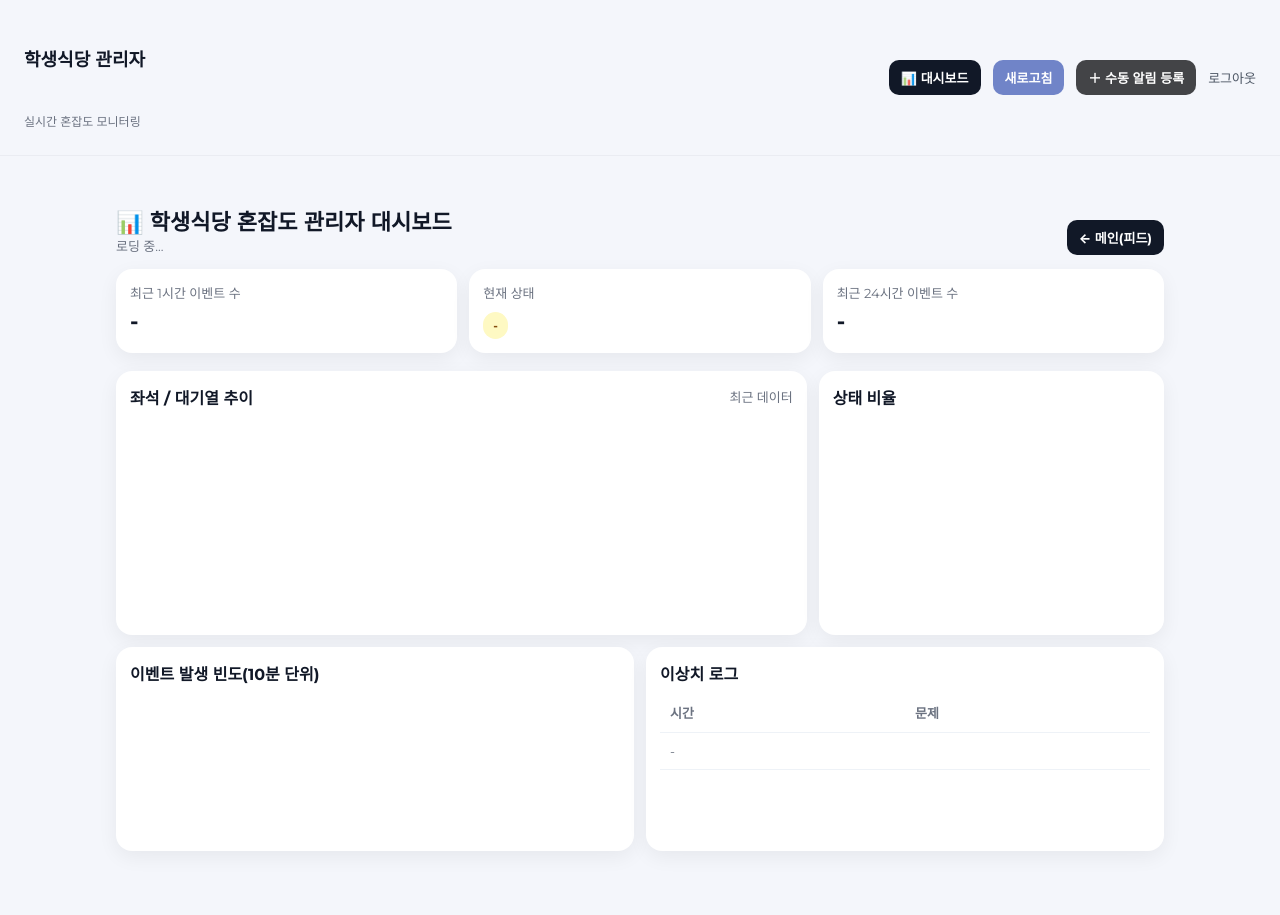
After one commit to soyeon-kk/my-first-blog, a Django app: template blog/templates/blog/admin_dashboard.html in a window 1280 px wide. The commit adds this page. Run offline with Django 5.2, Linux system fonts and the light colour scheme; the template is opened without the code that fills it, so the values that code supplies are empty; a map, chart or similar area stays blank.

Commit message:
feat: add dashboard

```diff
--- /dev/null
+++ b/blog/templates/blog/admin_dashboard.html
@@ -0,0 +1,194 @@
+{% extends 'blog/base.html' %}
+{% load static %}
+
+{% block content %}
+<div class="wrap">
+
+  <div class="topbar">
+    <div class="left">
+      <h1 class="page-title">📊 학생식당 혼잡도 관리자 대시보드</h1>
+      <div class="muted" id="sub">로딩 중...</div>
+    </div>
+
+    <div class="right">
+      <a href="{% url 'post_list' %}" class="btn dark">← 메인(피드)</a>
+    </div>
+  </div>
+
+  <div class="grid">
+    <div class="card">
+      <div class="muted">최근 1시간 이벤트 수</div>
+      <div class="kpi" id="kpi1">-</div>
+    </div>
+
+    <div class="card">
+      <div class="muted">현재 상태</div>
+      <div style="margin-top:10px;">
+        <span class="badge b-mid" id="statusBadge">-</span>
+      </div>
+    </div>
+
+    <div class="card">
+      <div class="muted">최근 24시간 이벤트 수</div>
+      <div class="kpi" id="kpi3">-</div>
+    </div>
+  </div>
+
+  <div class="charts">
+    <div class="card">
+      <div class="card-head">
+        <div class="card-title">좌석 / 대기열 추이</div>
+        <div class="muted">최근 데이터</div>
+      </div>
+      <canvas id="lineChart" height="120"></canvas>
+    </div>
+
+    <div class="card">
+      <div class="card-title" style="margin-bottom:8px;">상태 비율</div>
+      <canvas id="donutChart" height="200"></canvas>
+    </div>
+  </div>
+
+  <div class="charts2">
+    <div class="card">
+      <div class="card-title" style="margin-bottom:8px;">이벤트 발생 빈도(10분 단위)</div>
+      <canvas id="barChart" height="140"></canvas>
+    </div>
+
+    <div class="card">
+      <div class="card-title" style="margin-bottom:8px;">이상치 로그</div>
+      <table class="tbl">
+        <thead>
+          <tr><th>시간</th><th>문제</th></tr>
+        </thead>
+        <tbody id="anomalyBody">
+          <tr><td colspan="2" class="muted">-</td></tr>
+        </tbody>
+      </table>
+    </div>
+  </div>
+
+</div>
+
+<script src="https://cdn.jsdelivr.net/npm/chart.js"></script>
+<script>
+  let lineChart, barChart, donutChart;
+
+  function setStatusBadge(st) {
+    const el = document.getElementById("statusBadge");
+    if (!st) { el.textContent = "-"; el.className = "badge b-mid"; return; }
+    if (st.includes("혼잡")) { el.textContent = "😵 혼잡"; el.className = "badge b-bad"; return; }
+    if (st.includes("보통")) { el.textContent = "🙂 보통"; el.className = "badge b-mid"; return; }
+    el.textContent = "😊 여유"; el.className = "badge b-ok";
+  }
+
+  async function loadDashboard() {
+    const res = await fetch("{% url 'admin_dashboard_data' %}");
+    const data = await res.json();
+
+    document.getElementById("sub").textContent =
+      data.latest_at ? `마지막 업데이트: ${data.latest_at}` : "데이터 없음";
+
+    document.getElementById("kpi1").textContent = data.summary?.events_1h ?? "-";
+    document.getElementById("kpi3").textContent = data.summary?.events_24h ?? "-";
+    setStatusBadge(data.latest_status);
+
+    // Line
+    const L = data.charts?.line?.labels ?? [];
+    const remain = data.charts?.line?.remain ?? [];
+    const queue = data.charts?.line?.queue ?? [];
+
+    if (lineChart) lineChart.destroy();
+    lineChart = new Chart(document.getElementById("lineChart"), {
+      type: "line",
+      data: {
+        labels: L,
+        datasets: [
+          { label: "남은좌석", data: remain, tension: 0.25 },
+          { label: "대기열", data: queue, tension: 0.25 },
+        ],
+      },
+      options: {
+        responsive: true,
+        plugins: { legend: { display: true } },
+        scales: { y: { beginAtZero: true } }
+      }
+    });
+
+    // Bar
+    const BL = data.charts?.events?.labels ?? [];
+    const BV = data.charts?.events?.values ?? [];
+
+    if (barChart) barChart.destroy();
+    barChart = new Chart(document.getElementById("barChart"), {
+      type: "bar",
+      data: { labels: BL, datasets: [{ label: "이벤트 수", data: BV }] },
+      options: { responsive: true, plugins: { legend: { display: false } } }
+    });
+
+    // Donut
+    const sc = data.charts?.status ?? {};
+    const d1 = sc["여유"] || 0;
+    const d2 = sc["보통"] || 0;
+    const d3 = sc["혼잡"] || 0;
+
+    if (donutChart) donutChart.destroy();
+    donutChart = new Chart(document.getElementById("donutChart"), {
+      type: "doughnut",
+      data: {
+        labels: ["여유", "보통", "혼잡"],
+        datasets: [{ data: [d1, d2, d3] }]
+      },
+      options: { responsive: true }
+    });
+
+    // anomalies
+    const body = document.getElementById("anomalyBody");
+    body.innerHTML = "";
+    const rows = data.anomalies || [];
+    if (rows.length === 0) {
+      body.innerHTML = `<tr><td colspan="2" class="muted">이상치 없음</td></tr>`;
+    } else {
+      for (const r of rows.slice().reverse()) {
+        const tr = document.createElement("tr");
+        tr.innerHTML = `<td>${r.time}</td><td>${r.issue}</td>`;
+        body.appendChild(tr);
+      }
+    }
+  }
+
+  loadDashboard();
+  setInterval(loadDashboard, 10000);
+</script>
+
+<style>
+  .wrap { max-width: 1100px; margin: 24px auto; padding: 0 16px; }
+
+  .topbar { display:flex; justify-content:space-between; align-items:flex-end; gap:12px; margin-bottom: 14px; }
+  .page-title { margin:0; font-size: 22px; }
+  .muted { color:#6B7280; font-size: 13px; }
+
+  .grid { display:grid; grid-template-columns: repeat(3, 1fr); gap:12px; margin: 12px 0 18px; }
+  .charts { display:grid; grid-template-columns: 2fr 1fr; gap:12px; }
+  .charts2 { display:grid; grid-template-columns: 1fr 1fr; gap:12px; margin-top:12px; }
+
+  .card { background:#fff; border-radius:16px; padding:14px; box-shadow: 0 6px 20px rgba(0,0,0,.06); }
+  .card-head { display:flex; justify-content:space-between; align-items:center; }
+  .card-title { font-weight:700; }
+
+  .kpi { font-size: 22px; font-weight: 800; margin-top:6px; }
+
+  .badge { display:inline-block; padding:6px 10px; border-radius:999px; font-weight:800; font-size:12px; }
+  .b-ok{ background:#DCFCE7; color:#166534; }
+  .b-mid{ background:#FEF9C3; color:#854D0E; }
+  .b-bad{ background:#FEE2E2; color:#991B1B; }
+
+  .btn { display:inline-block; padding:8px 12px; border-radius:10px; text-decoration:none; font-weight:800; font-size:13px; }
+  .btn.dark { background:#111827; color:white; }
+  .btn.danger { background:#EF4444; color:white; }
+
+  .tbl { width:100%; border-collapse:collapse; font-size:13px; }
+  .tbl th, .tbl td { text-align:left; padding:10px; border-bottom:1px solid #EEF2F7; }
+  .tbl th { color:#6B7280; font-weight:700; }
+</style>
+{% endblock %}
--- a/blog/templates/blog/base.html
+++ b/blog/templates/blog/base.html
@@ -5,24 +5,24 @@
   <meta name="viewport" content="width=device-width,initial-scale=1" />
   <title>학생식당 관리자 · 실시간 혼잡도</title>
   {% load static %}
-  <!-- 폰트 -->
   <link href="https://fonts.googleapis.com/css2?family=Montserrat:wght@400;600;700&display=swap" rel="stylesheet">
-  <!-- 캐시 무효용 버전 파라미터 -->
-  <link rel="stylesheet" href="{% static 'css/blog.css' %}?v=20251218-2">
+  <link rel="stylesheet" href="{% static 'css/blog.css' %}?v=20251219-1">
 </head>
+
 <body class="admin-body">
   <header class="page-header admin-appbar">
     <div class="appbar-left">
       <h1 class="appbar-title">
         <a href="{% url 'post_list' %}">학생식당 관리자</a>
       </h1>
-      <p class="appbar-subtitle">실시간 혼잡도 · 입퇴장 알림 모니터링</p>
+      <p class="appbar-subtitle">실시간 혼잡도 모니터링</p>
     </div>
 
     <div class="appbar-right">
-      <a href="{% url 'admin_login' %}" class="nav-link">로그아웃</a>
-      <a href="{% url 'post_list' %}" class="btn appbar-btn" style="background: #7084c8ff">새로고침</a>
+      <a href="{% url 'admin_dashboard' %}" class="btn appbar-btn" style="background:#111827;">📊 대시보드</a>
+      <a href="{% url 'post_list' %}" class="btn appbar-btn" style="background:#7084c8ff;">새로고침</a>
       <a href="{% url 'post_new' %}" class="btn appbar-btn">＋ 수동 알림 등록</a>
+      <a href="{% url 'admin_logout' %}" class="nav-link">로그아웃</a>
     </div>
   </header>
 
--- a/blog/urls.py
+++ b/blog/urls.py
@@ -10,6 +10,8 @@ from .views import (
     BlogImage,
     admin_login,
     admin_logout,
+    admin_dashboard,
+    admin_dashboard_data
 )
 
 router = routers.DefaultRouter()
@@ -23,6 +25,8 @@ urlpatterns = [
     path("post/<int:pk>/edit/", post_edit, name="post_edit"),
     path("post/<int:pk>/delete/", post_delete, name="post_delete"),
     path("js_test/", js_test, name="js_test"),
+    path("dashboard/", admin_dashboard, name="admin_dashboard"),
+    path("dashboard/data/", admin_dashboard_data, name="admin_dashboard_data"),
 
     # 관리자 로그인
     path("login/", admin_login, name="admin_login"),
--- a/blog/views.py
+++ b/blog/views.py
@@ -1,7 +1,10 @@
 # blog/views.py
 from functools import wraps
+import re
+from datetime import timedelta
 
 from django.contrib import messages
+from django.http import JsonResponse
 from django.shortcuts import render, get_object_or_404, redirect
 from django.utils import timezone
 
@@ -22,7 +25,6 @@ def admin_required(view_func):
         if not request.session.get("is_admin_authenticated", False):
             return redirect("admin_login")
         return view_func(request, *args, **kwargs)
-
     return _wrapped
 
 
@@ -34,7 +36,6 @@ def admin_login(request):
         key = request.POST.get("security_key", "").strip()
 
         if SecurityKey.objects.filter(secret=key).exists():
-            # 세션에 플래그 저장
             request.session["is_admin_authenticated"] = True
             messages.success(request, "관리자 모드로 로그인되었습니다.")
             return redirect("post_list")
@@ -45,7 +46,6 @@ def admin_login(request):
 
 
 def admin_logout(request):
-    # 세션 플래그 제거
     request.session.pop("is_admin_authenticated", None)
     messages.info(request, "로그아웃 되었습니다.")
     return redirect("admin_login")
@@ -120,6 +120,125 @@ def js_test(request):
 
 
 # -------------------------
+#   관리자 대시보드 (Chart.js용)
+#   - 페이지: /dashboard/
+#   - 데이터: /dashboard/data/
+# -------------------------
+def _parse_stats(text: str):
+    if not text:
+        return None
+
+    def pick(pattern):
+        m = re.search(pattern, text)
+        return int(m.group(1)) if m else None
+
+    total = pick(r"총\s*좌석\s*수:\s*(\d+)\s*석")
+    seated = pick(r"착석\s*인원:\s*(\d+)\s*명")
+    queue = pick(r"대기열\s*인원.*?:\s*(\d+)\s*명")
+    remain = pick(r"남은\s*좌석:\s*(\d+)\s*석")
+
+    return {"total": total, "seated": seated, "queue": queue, "remain": remain}
+
+
+def _status_bucket(queue, remain, total):
+    if total is None or remain is None or queue is None:
+        return None
+    if queue > 0 or remain <= 0:
+        return "혼잡"
+    if remain <= total * 0.3:
+        return "보통"
+    return "여유"
+
+
+@admin_required
+def admin_dashboard(request):
+    return render(request, "blog/admin_dashboard.html")
+
+
+@admin_required
+def admin_dashboard_data(request):
+    now = timezone.now()
+    since = now - timedelta(hours=24)
+
+    qs = (
+        Post.objects.filter(published_date__gte=since, published_date__lte=now)
+        .order_by("published_date")
+    )
+
+    labels = []
+    remain_series = []
+    queue_series = []
+
+    event_counts = {}  # 10분 단위 카운트
+    status_counts = {"여유": 0, "보통": 0, "혼잡": 0}
+
+    latest_at = None
+    latest_status = None
+    anomalies = []
+
+    for p in qs:
+        dt = p.published_date
+        latest_at = dt
+
+        stats = _parse_stats(getattr(p, "text", "") or "")
+        if not stats:
+            continue
+
+        total = stats["total"]
+        remain = stats["remain"]
+        queue = stats["queue"]
+
+        labels.append(dt.strftime("%H:%M"))
+        remain_series.append(remain if remain is not None else None)
+        queue_series.append(queue if queue is not None else None)
+
+        st = _status_bucket(queue, remain, total)
+        if st:
+            status_counts[st] += 1
+            latest_status = st
+
+        bucket = dt.replace(minute=(dt.minute // 10) * 10, second=0, microsecond=0)
+        key = bucket.strftime("%H:%M")
+        event_counts[key] = event_counts.get(key, 0) + 1
+
+        # 이상치 감지
+        if remain is not None and remain < 0:
+            anomalies.append({"time": dt.strftime("%Y-%m-%d %H:%M:%S"), "issue": f"남은 좌석 음수({remain})"})
+
+        if total is not None and remain is not None and (remain > total):
+            anomalies.append({"time": dt.strftime("%Y-%m-%d %H:%M:%S"), "issue": f"남은 좌석이 총좌석 초과({remain}>{total})"})
+
+        if queue is not None and queue < 0:
+            anomalies.append({"time": dt.strftime("%Y-%m-%d %H:%M:%S"), "issue": f"대기열 음수({queue})"})
+
+    event_labels = sorted(event_counts.keys())
+    event_values = [event_counts[k] for k in event_labels]
+
+    payload = {
+        "latest_at": latest_at.strftime("%Y-%m-%d %H:%M:%S") if latest_at else None,
+        "latest_status": latest_status,
+        "summary": {
+            "events_1h": Post.objects.filter(published_date__gte=now - timedelta(hours=1)).count(),
+            "events_24h": Post.objects.filter(published_date__gte=since).count(),
+        },
+        "charts": {
+            "line": {
+                "labels": labels[-200:],
+                "remain": remain_series[-200:],
+                "queue": queue_series[-200:],
+            },
+            "events": {
+                "labels": event_labels[-200:],
+                "values": event_values[-200:],
+            },
+            "status": status_counts,
+        },
+        "anomalies": anomalies[-50:],
+    }
+    return JsonResponse(payload)
+
+
+# -------------------------
 #   DRF API (클라이언트 앱용)
 #   -> 여기는 계속 공개 (앱에서 조회)
 # -------------------------
```
Also changed, not shown: blog/migrations/0003_securitykey.py.
